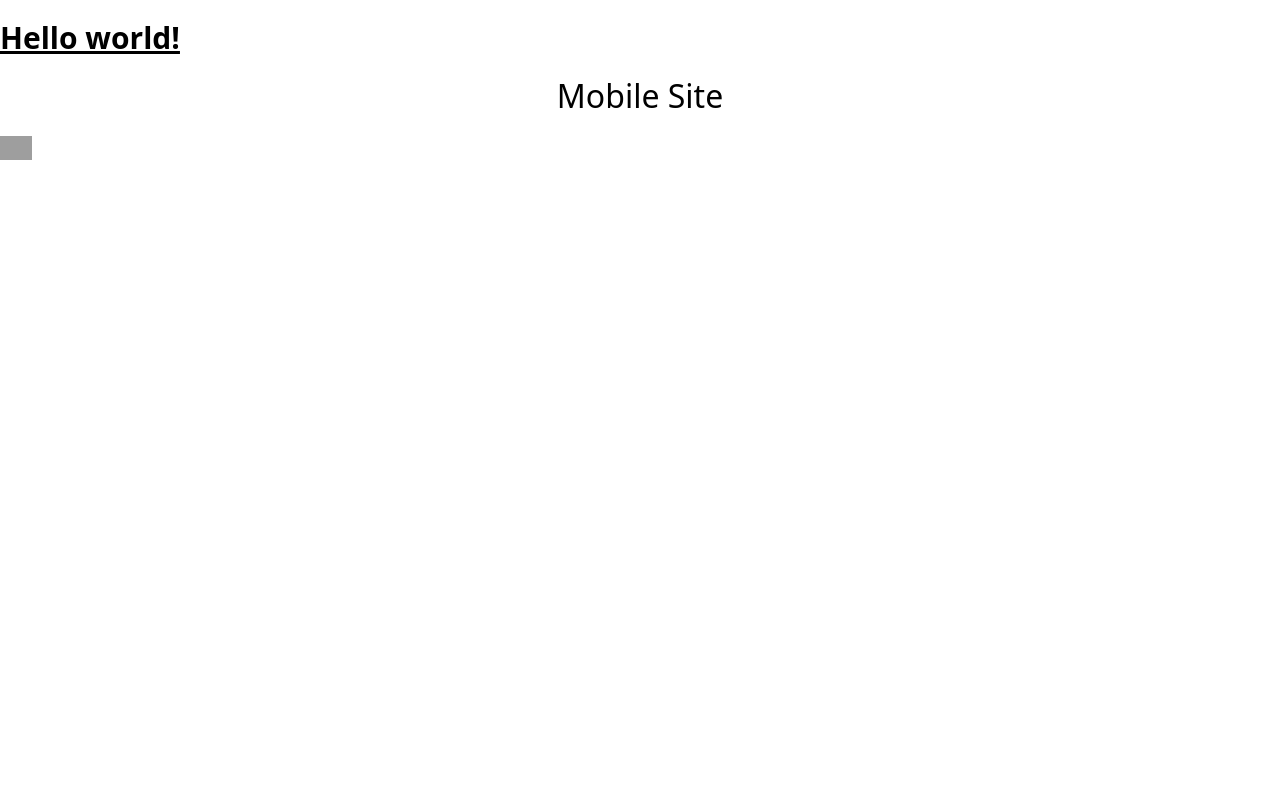
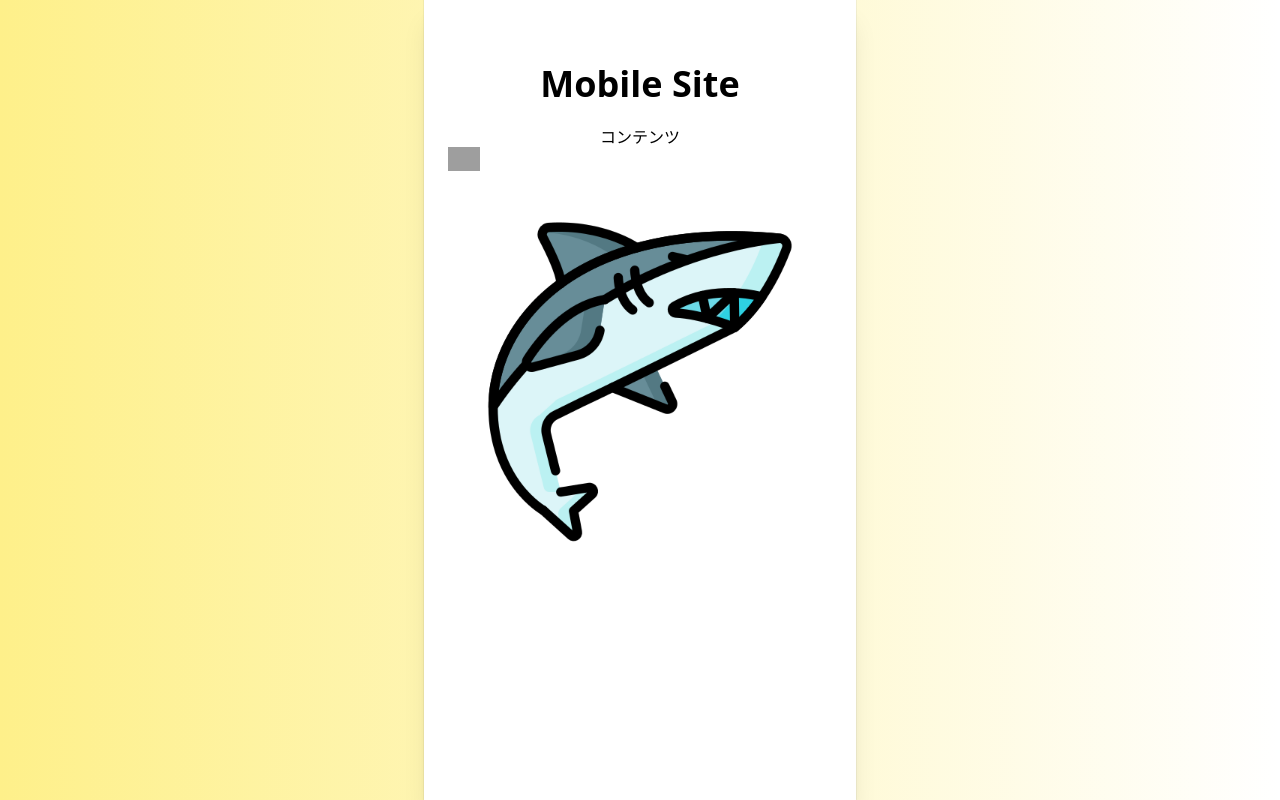
Before and after one commit to ttsukasan/mobile-site-202310, a website built with Parcel: page index.html in a window 1280 px wide. Built offline with nearby package versions, Linux system fonts and the light colour scheme; grey boxes are pictures that could not be loaded.

Commit message:
tailwind playを参考にモバイルサイズコンテナを作成

```diff
--- a/index.html
+++ b/index.html
@@ -23,17 +23,24 @@
 </head>
 
 <body>
-<main class="container">
-  <h1 class="text-3xl font-bold underline">
-    Hello world!
-  </h1>
-  <h1 class="text-center">Mobile Site</h1>
-  <p class="text-center">
-    <a href="https://github.com/ttsukasan/mobile-site-202310">
-      <img height="32" width="32" src="https://unpkg.com/simple-icons@v9/icons/github.svg" alt="github"/>
-    </a>
-  </p>
-</main>
+<div
+  class="relative flex min-h-screen flex-col justify-center overflow-hidden bg-gradient-to-r from-yellow-200 to-yellow-5000">
+  <div
+    class="relative bg-white px-6 pt-10 pb-8 shadow-xl ring-1 ring-gray-900/5 mx-auto max-w-md  min-h-screen bg-stone-50">
+    <main class="mx-auto max-w-md">
+      <div class="text-center">
+        <h1 class="text-4xl font-bold">Mobile Site</h1>
+        <p>コンテンツ</p>
+        <div class="text-center">
+          <a href="https://github.com/ttsukasan/mobile-site-202310">
+            <img class="w-8" src="https://unpkg.com/simple-icons@v9/icons/github.svg" alt="github"/>
+          </a>
+        </div>
+        <img src="img/shark.png" alt="logo" class="w-96">
+      </div>
+    </main>
+  </div>
+</div>
 <script type="module" src="js/vendor/modernizr-3.11.2.min.js"></script>
 <script type="module" src="js/plugins.js"></script>
 <script type="module" src="js/main.js"></script>
```
